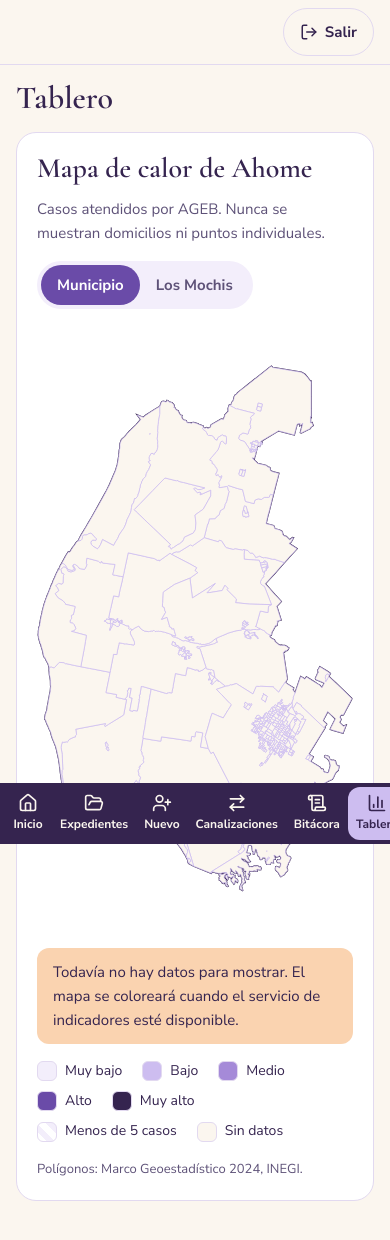
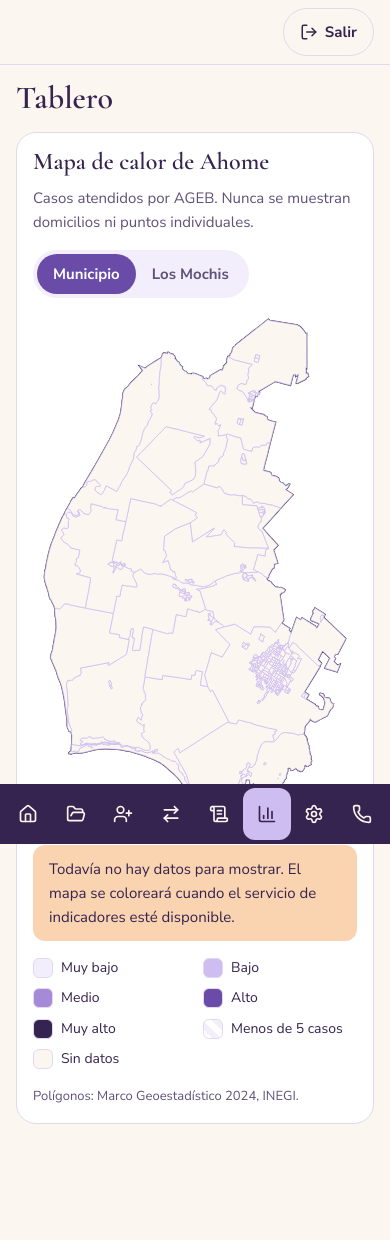
Before and after one commit to Git-Pusher-UAS/plataforma-frontend, a React (Vite) app: page /tablero in a window 390 px wide. Shown: the top 1240 px of the page. Built offline with nearby package versions, Linux system fonts and the light colour scheme.

Commit message:
fix(app): menú y tablero adaptables a celular, tablet y escritorio

```diff
--- a/src/app/Layout.tsx
+++ b/src/app/Layout.tsx
@@ -11,7 +11,7 @@ export function Layout() {
         {NAV.map(({ to, label, icon: Icon }) => (
           <NavLink key={to} to={to} end className="menu-item">
             <Icon size={20} strokeWidth={2} aria-hidden="true" />
-            {label}
+            <span className="menu-texto">{label}</span>
           </NavLink>
         ))}
       </nav>
--- a/src/index.css
+++ b/src/index.css
@@ -133,10 +133,11 @@ button {
 /* Página y actualizaciones */
 
 .pagina {
-  max-width: 64rem;
+  max-width: 76rem;
   margin: 0 auto;
   padding: 1rem;
 }
+@media (min-width: 768px) { .pagina { padding: 1.5rem 2rem; } }
 
 .aviso {
   position: fixed;
@@ -169,42 +170,41 @@ div class="panel">
 
 .panel { font-size: 15px; min-height: 100dvh; }
 
-/* Menú en celular: barra lateral o inferior */
+/* Menú: barra inferior en celular y tablet, lateral en escritorio */
 
 .menu-lateral {
   position: fixed;
   inset: auto 0 0 0;
   z-index: 40;
   display: flex;
-  justify-content: space-around;
   background: var(--sai-ciruela);
   color: var(--sai-crema);
   padding: .25rem .25rem calc(.25rem + env(safe-area-inset-bottom, 0px));
-  /* Si las opciones no caben (pantalla baja o zoom alto), el menú se desplaza en lugar de cortarse. */
+  /* Red de seguridad: si algo no cabe (zoom alto), se desplaza en lugar de cortarse. */
   overflow: auto;
-  scrollbar-width: thin;
-  scrollbar-color: var(--sai-lavanda) transparent;
+  scrollbar-width: none;
 }
-.menu-lateral::-webkit-scrollbar { width: 6px; height: 6px; }
+.menu-lateral::-webkit-scrollbar { width: 6px; height: 0; }
 .menu-lateral::-webkit-scrollbar-thumb { background: var(--sai-lavanda); border-radius: 999px; }
 
 .menu-marca { display: none; }
 
 .menu-item {
+  flex: 1 1 0;
   display: flex;
   flex-direction: column;
   align-items: center;
   justify-content: center;
   gap: .15rem;
-  flex: 1 0 auto; /* reparte el espacio si cabe; si no, se desplaza sin encimarse */
-  min-width: 48px;
-  min-height: 48px;
-  padding: .35rem .5rem;
+  min-width: 40px;
+  min-height: 52px;
+  padding: .35rem .25rem;
   border-radius: var(--sai-radio-campo);
   color: var(--sai-crema);
   font-size: 12px;
   font-weight: 700;
   text-decoration: none;
+  white-space: nowrap;
 }
 .menu-item[aria-current="page"] {
   background: var(--sai-lavanda);
@@ -212,12 +212,24 @@ div class="panel">
 }
 .menu-item:focus-visible { outline-color: var(--sai-lavanda); }
 
-.panel-cuerpo { padding-bottom: 5rem; } /* espacio para la barra inferior */
+/* En celular las 8 opciones solo caben como íconos; el texto sigue ahí para lectores de pantalla. */
+@media (max-width: 767px) {
+  .menu-texto {
+    position: absolute;
+    width: 1px;
+    height: 1px;
+    overflow: hidden;
+    clip-path: inset(50%);
+    white-space: nowrap;
+  }
+}
 
-/* Interfaz de escritorio: menú lateral y barra superior */
+.panel-cuerpo { padding-bottom: calc(5rem + env(safe-area-inset-bottom, 0px)); } /* espacio para la barra inferior */
 
-@media (min-width: 768px) {
-  .panel { display: grid; grid-template-columns: 240px 1fr; }
+/* Escritorio: menú lateral fijo */
+
+@media (min-width: 1024px) {
+  .panel { display: grid; grid-template-columns: 240px minmax(0, 1fr); }
 
   .menu-lateral {
     position: sticky;
@@ -225,9 +237,10 @@ div class="panel">
     top: 0; /* después de inset, que si no lo anula */
     height: 100dvh;
     flex-direction: column;
-    justify-content: flex-start;
     gap: .25rem;
     padding: 1.5rem 1rem;
+    scrollbar-width: thin;
+    scrollbar-color: var(--sai-lavanda) transparent;
   }
 
   .menu-marca {
@@ -238,9 +251,11 @@ div class="panel">
   }
 
   .menu-item {
+    flex: none;
     flex-direction: row;
     justify-content: flex-start;
     gap: .75rem;
+    min-height: 48px;
     padding: .5rem .85rem;
     font-size: 15px;
   }
@@ -334,16 +349,22 @@ div class="panel">
   color: var(--sai-suave);
 }
 
-.tarjeta-mapa { display: grid; gap: 1.5rem; grid-template-areas: "titulo" "mapa" "lateral"; }
+.tarjeta-mapa { display: grid; gap: 1.25rem; grid-template-areas: "titulo" "mapa" "lateral"; }
 .mapa-titulo { grid-area: titulo; }
 .mapa-lienzo { grid-area: mapa; }
 .mapa-titulo, .mapa-lateral { display: grid; gap: 1rem; align-content: start; }
 .mapa-lateral { grid-area: lateral; }
 .mapa-titulo p, .mapa-lateral p { margin: 0; }
 
+@media (max-width: 599px) {
+  .tarjeta-mapa { padding: 1rem; }
+  .tarjeta-mapa h2 { font-size: 1.5rem; }
+}
+
 @media (min-width: 1024px) {
   .tarjeta-mapa {
-    grid-template-columns: minmax(0, 1fr) 18rem;
+    grid-template-columns: minmax(0, 1fr) 20rem;
+    gap: 1.5rem 2rem;
     grid-template-rows: auto 1fr;
     grid-template-areas: "mapa titulo" "mapa lateral";
   }
@@ -352,8 +373,9 @@ div class="panel">
 .mapa {
   display: block;
   width: 100%;
-  height: min(70dvh, 640px);
+  height: min(60dvh, 520px);
 }
+@media (min-width: 1024px) { .mapa { height: min(72dvh, 680px); } }
 .mapa-municipio { fill: none; stroke: var(--sai-ciruela); stroke-width: 1.5; }
 .mapa-sector { stroke: #fff; stroke-width: .75; stroke-linejoin: round; }
 .mapa-sector.sin-datos, .mapa-sin-datos { fill: var(--sai-crema); background: var(--sai-crema); stroke: var(--sai-lavanda); }
@@ -384,9 +406,9 @@ div class="panel">
 .mapa-vistas button[aria-pressed="true"] { background: var(--sai-violeta); color: #fff; }
 
 .mapa-leyenda {
-  display: flex;
-  flex-wrap: wrap;
-  gap: .5rem 1.25rem;
+  display: grid;
+  grid-template-columns: repeat(auto-fill, minmax(8rem, 1fr));
+  gap: .5rem 1rem;
   margin: 0;
   padding: 0;
   list-style: none;
```
